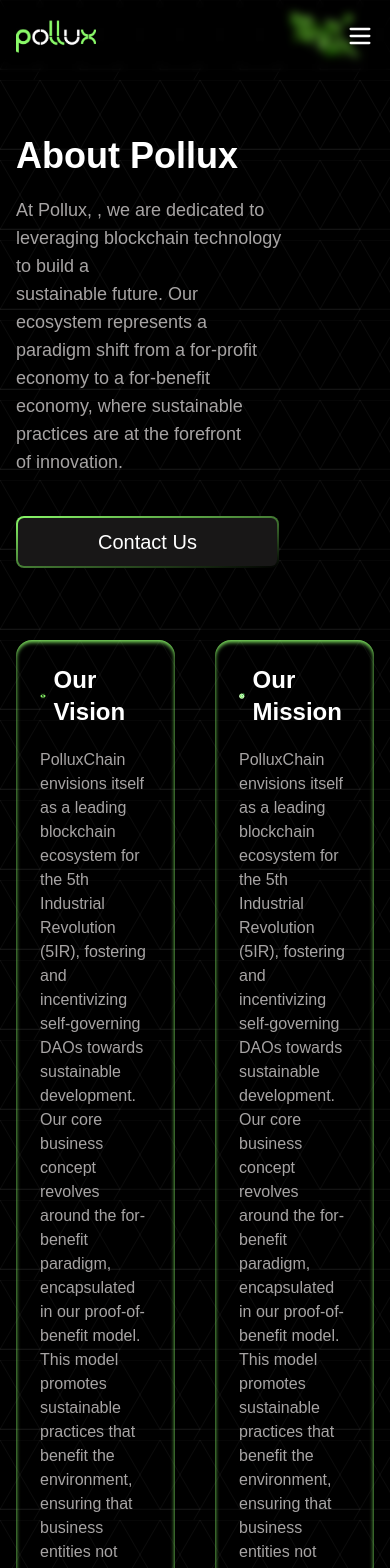
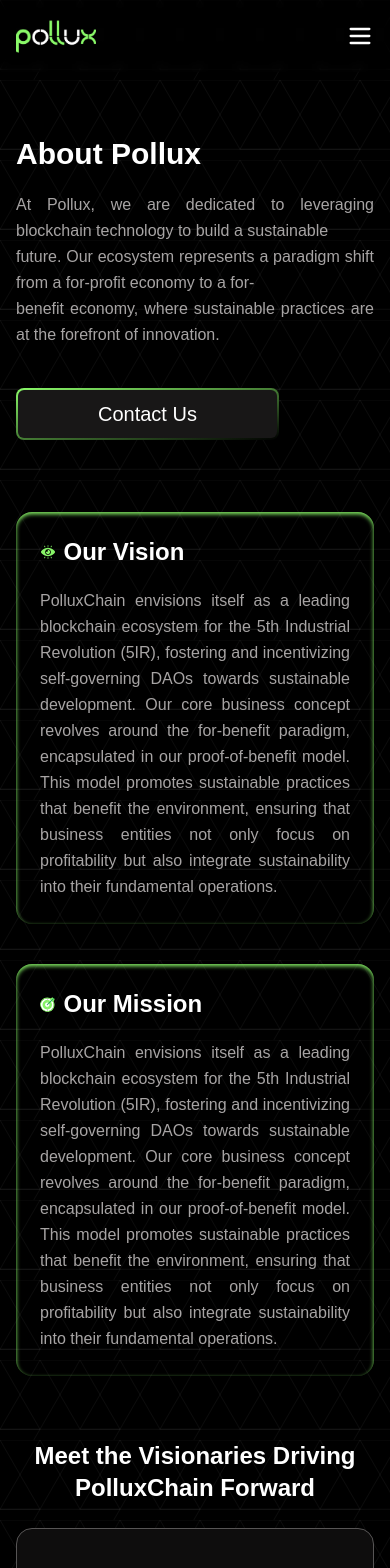
Before and after one commit to PolluxCoin2-0/New_Official_website, a Next.js app: page /AboutUs in a window 390 px wide. Shown: the top 1568 px of the page. Built offline with nearby package versions, Linux system fonts and the light colour scheme.

Commit message:
about us page responsive

```diff
--- a/src/app/AboutUs/page.tsx
+++ b/src/app/AboutUs/page.tsx
@@ -26,10 +26,7 @@ const teamMembers: TeamMember[] = [
   { name: "Jane Smith", role: "Chief Marketing Officer", position: "CMO" },
   { name: "Mike Jordan", role: "Chief Operations Officer", position: "COO" },
   { name: "Sara Lee", role: "Chief Financial Officer", position: "CFO" },
-
-
 ];
-
 
 import React from "react";
 import Image from "next/image";
@@ -53,19 +50,17 @@ const page = () => {
   );
   return (
     <div className=" min-h-screen px-2 md:px-4 lg:px-6 xl:px-44 mt-32  ">
-
       {/* About us  */}
       <div className="flex flex-row justify-between">
         <div>
-        <p className="text-4xl font-semibold ">About Pollux</p>
-        <p className="text-[#a7a4a4] mt-5 text-lg font-medium">
-          At Pollux, , we are dedicated to leveraging blockchain technology to
-          build a <br />
-          sustainable future. Our ecosystem represents a paradigm shift from a
-          for-profit <br />
-          economy to a for-benefit economy, where sustainable practices are at
-          the forefront <br />
-          of innovation.
+          <p className="text-3xl md:text-4xl font-semibold ">About Pollux</p>
+          <p className="text-[#a7a4a4] mt-5 text-md md:text-lg font-medium text-justify leading-relaxed">
+            At Pollux, we are dedicated to leveraging blockchain technology to
+            build a sustainable <br />
+            future. Our ecosystem represents a paradigm shift from a for-profit
+            economy to a for- <br />
+            benefit economy, where sustainable practices are at the forefront of
+            innovation.
           </p>
           <button
             className="mt-10 relative inline-flex items-center justify-center p-0.5 mb-2 me-2 overflow-hidden text-sm font-medium
@@ -78,23 +73,22 @@ const page = () => {
           </button>
         </div>
 
-        <div className="-mt-32">
+        <div className="hidden lg:block -mt-32">
           <Image
             src={aboutBgImg}
             alt="banner-image"
             width={0}
             height={0}
-              style={{ width: "90%",}} // Set default width to 100% for mobile
-              className="rounded-2xl w-full md:w-[70%]" // Use Tailwind's responsive width utilities
+            style={{ width: "90%" }} // Set default width to 100% for mobile
+            className="rounded-2xl w-full md:w-[100%] lg:w-[70%]" // Use Tailwind's responsive width utilities
           />
         </div>
       </div>
 
       {/* Mission, Vision */}
-      <div className="flex flex-row space-x-10 w-full mt-16">
-        <div className="w-[50%] shadow-inner shadow-[#8af969] rounded-2xl p-6 transform transition-transform duration-200 hover:scale-105">
+      <div className="flex flex-col md:flex-row space-x-0 md:space-x-10 w-full mt-16">
+        <div className="w-full md:w-[50%] shadow-inner shadow-[#8af969] rounded-2xl p-6 transform transition-transform duration-200 hover:scale-105">
           <div className="flex flex-row justify-start space-x-2 items-center">
-
             <Image
               src={visionImg}
               alt="banner-image"
@@ -106,7 +100,7 @@ const page = () => {
 
             <p className="text-2xl font-semibold">Our Vision</p>
           </div>
-          <p className="text-[#a7a4a4] mt-5 text-md font-medium">
+          <p className="text-[#a7a4a4] mt-5 text-md font-medium text-justify leading-relaxed">
             PolluxChain envisions itself as a leading blockchain ecosystem for
             the 5th Industrial Revolution (5IR), fostering and incentivizing
             self-governing DAOs towards sustainable development. Our core
@@ -118,9 +112,8 @@ const page = () => {
           </p>
         </div>
 
-        <div className="w-[50%] shadow-inner shadow-[#8af969] rounded-2xl p-6 transform transition-transform duration-200 hover:scale-105">
+        <div className="w-full md:w-[50%] shadow-inner shadow-[#8af969] rounded-2xl p-6 transform transition-transform duration-200 hover:scale-105 mt-10 md:mt-0">
           <div className="flex flex-row justify-start space-x-2 items-center">
-
             <Image
               src={missionImg}
               alt="banner-image"
@@ -132,7 +125,7 @@ const page = () => {
 
             <p className="text-2xl font-semibold">Our Mission</p>
           </div>
-          <p className="text-[#a7a4a4] mt-5 text-md font-medium">
+          <p className="text-[#a7a4a4] mt-5 text-md font-medium text-justify leading-relaxed">
             PolluxChain envisions itself as a leading blockchain ecosystem for
             the 5th Industrial Revolution (5IR), fostering and incentivizing
             self-governing DAOs towards sustainable development. Our core
@@ -146,14 +139,14 @@ const page = () => {
       </div>
 
       {/* Team */}
-      <div className="text-center mt-24">
-        <p className="text-4xl font-semibold ">
+      <div className="text-center mt-16 md:mt-24">
+        <p className="text-2xl md:text-4xl font-semibold ">
           Meet the Visionaries Driving PolluxChain Forward
         </p>
-        <div className="w-[80%] h-44 bg-green-600 rounded-2xl bg-gradient-to-b from-[#1C5A04] to-[#68A541] flex flex-row justify-center mx-auto mt-8"></div>
+        <div className="w-[80%] h-10 md:h-44 bg-green-600 rounded-2xl bg-gradient-to-b from-[#1C5A04] to-[#68A541] flex flex-row justify-center mx-auto mt-8"></div>
 
-        <div className="flex flex-row justify-center space-x-24 w-full -mt-28">
-          <div className="flex flex-col items-center w-[25%] border-[1px] border-[#575555]  p-4 rounded-4xl bg-[#0e0d0d] rounded-2xl pt-12 pb-12 transform transition-transform duration-200 hover:scale-105">
+        <div className="flex flex-col md:flex-row justify-center space-x-0 md:space-x-16 lg:space-x-24 w-full -mt-28">
+          <div className="flex flex-col items-center w-full md:w-[40%] lg:w-[30%] xl:w-[25%] border-[1px] border-[#575555]  mt-16 md:mt-0 p-4 rounded-4xl bg-[#0e0d0d] rounded-2xl pt-12 pb-12 transform transition-transform duration-200 hover:scale-105">
             <p className="  bg-white bg-opacity-10 rounded-full w-40 h-40 text-center "></p>
             <p className="pt-5 text-2xl font-semibold">Ram Bilash Rana</p>
             <p className="pt-2 text-[#a7a4a4]">Chief Executive Officers</p>
@@ -163,7 +156,7 @@ const page = () => {
             </p>
           </div>
 
-          <div className="flex flex-col items-center w-[25%] border-[1px] border-[#575555] p-4 rounded-4xl bg-[#0e0d0d] rounded-2xl pt-12 pb-12 transform transition-transform duration-200 hover:scale-105">
+          <div className="flex flex-col items-center w-full md:w-[40%] lg:w-[30%] xl:w-[25%] border-[1px] border-[#575555] mt-8 md:mt-0 p-4 rounded-4xl bg-[#0e0d0d] rounded-2xl pt-12 pb-12 transform transition-transform duration-200 hover:scale-105">
             <p className="  bg-white bg-opacity-10 rounded-full w-40 h-40 text-center "></p>
             <p className="pt-5 text-2xl font-semibold">Kamal Kundal</p>
             <p className="pt-2 text-[#a7a4a4]">Chief Executive Officers</p>
@@ -175,7 +168,7 @@ const page = () => {
         </div>
 
         <div className=" mt-20 mx-auto">
-          <p className="text-center text-4xl font-semibold mb-12">
+          <p className="text-center text-3xl md:text-4xl font-semibold mb-12">
             Our Expert Team
           </p>
           <div className="grid grid-cols-1 sm:grid-cols-2 md:grid-cols-5  gap-x-6 gap-y-6 justify-center">
@@ -194,7 +187,7 @@ const page = () => {
 
       {/* Ready to connect */}
       <div className="mt-16">
-        <JoinUs/>
+        <JoinUs />
       </div>
     </div>
   );
--- a/src/app/Community/page.tsx
+++ b/src/app/Community/page.tsx
@@ -30,7 +30,7 @@ const Page = () => {
 
 
   return (
-    <div className="text-center min-h-screen px-2 md:px-4 lg:px-6 xl:px-44 mt-48">
+    <div className="text-center min-h-screen px-2 md:px-4 lg:px-6 xl:px-44 mt-32 lg:mt-48">
       <Tilt
         tiltMaxAngleX={5}
         tiltMaxAngleY={5}
@@ -68,7 +68,7 @@ const Page = () => {
           </div>
 
           <div className="w-full md:w-[60%] text-start">
-            <p className="text-2xl md:text-4xl font-medium ">
+            <p className="text-2xl md:text-4xl font-medium mt-6 md:mt-0">
               Join the Community
             </p>
             <p className="pt-4 text-md md:text-lg font-medium text-[#a7a4a4] justify-content">
@@ -84,7 +84,7 @@ const Page = () => {
         </div>
       </Tilt>
 
-      <div className="flex flex-col md:flex-row justify-between items-center rounded-2xl p-6 mt-0 md:mt-16">
+      <div className="flex flex-col md:flex-row justify-between items-center rounded-2xl  px-12 mt-16">
         <div className="text-start ">
           <p className="text-2xl md:text-3xl font-medium ">
             Become a Pollux Ambassadar
--- a/src/app/Events/page.tsx
+++ b/src/app/Events/page.tsx
@@ -83,7 +83,7 @@ const renderCards = (data: CardData[]) => {
   return data.map((card, index) => (
     <div
       key={index}
-      className="w-full md:w-[50%] lg:w-[40%] xl:w-[25%] bg-[#0e0d0d] rounded-3xl h-auto p-4 transform transition-transform duration-200 hover:scale-105"
+      className="w-full md:w-[50%] lg:w-[40%] xl:w-[25%] bg-[#0e0d0d] rounded-3xl h-auto p-4 transform transition-transform duration-200 hover:scale-105 mt-10 md:mt-0"
     >
       <div className="w-full ">
         <Image
@@ -232,7 +232,7 @@ const Page = () => {
 
 
        {/* Blogs Section */}
-       <p className="mt-16 md:mt-24  mb-8 md:mb-16 text-start text-4xl font-semibold">
+       <p className="mt-16 lg:mt-24  mb-8 md:mb-16 text-start text-4xl font-semibold">
         Blogs
       </p>
       <div className="flex flex-col md:flex-row space-x-0 md:space-x-6 lg:space-x-12 w-full">
```
Also changed, not shown: src/app/Build/page.tsx (+16 -27 lines). Lines whose indentation alone changed are shown as unchanged.
